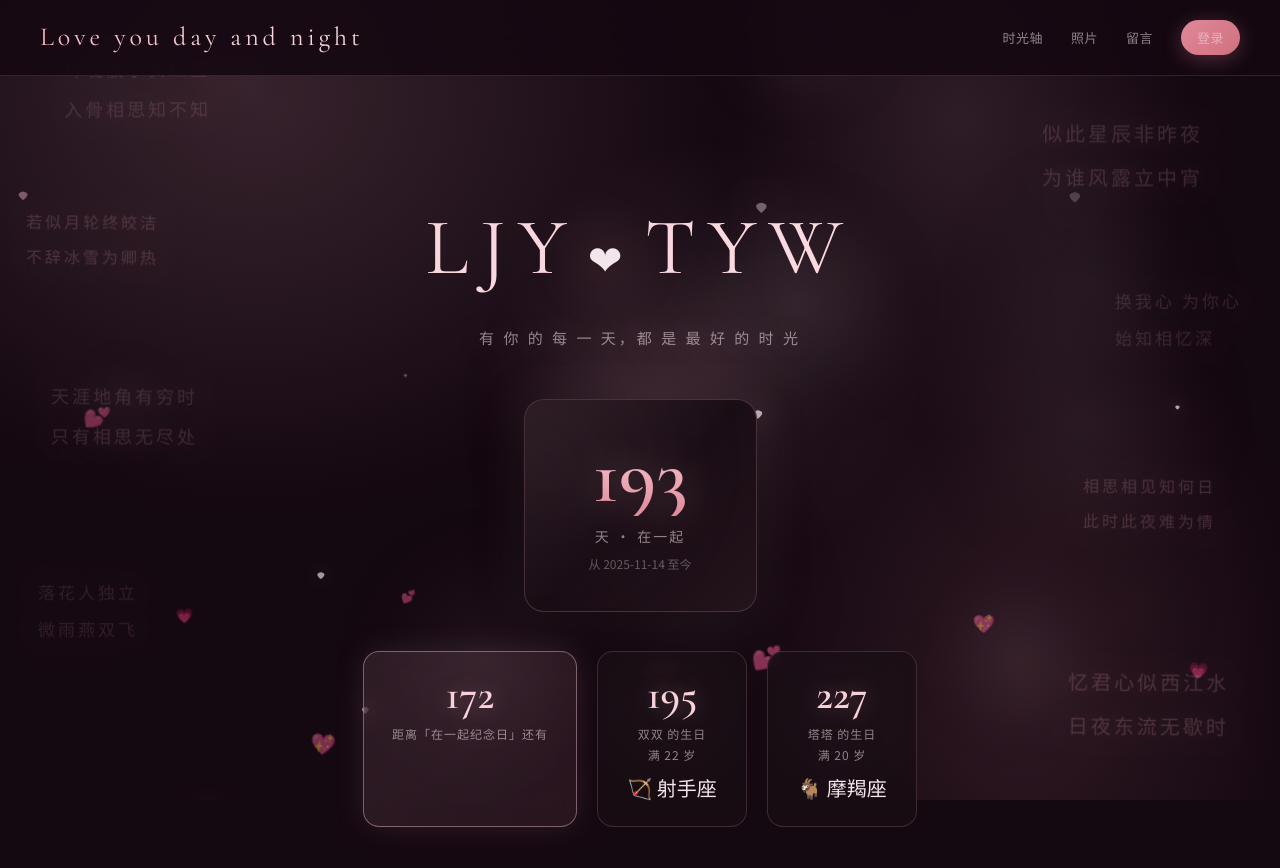
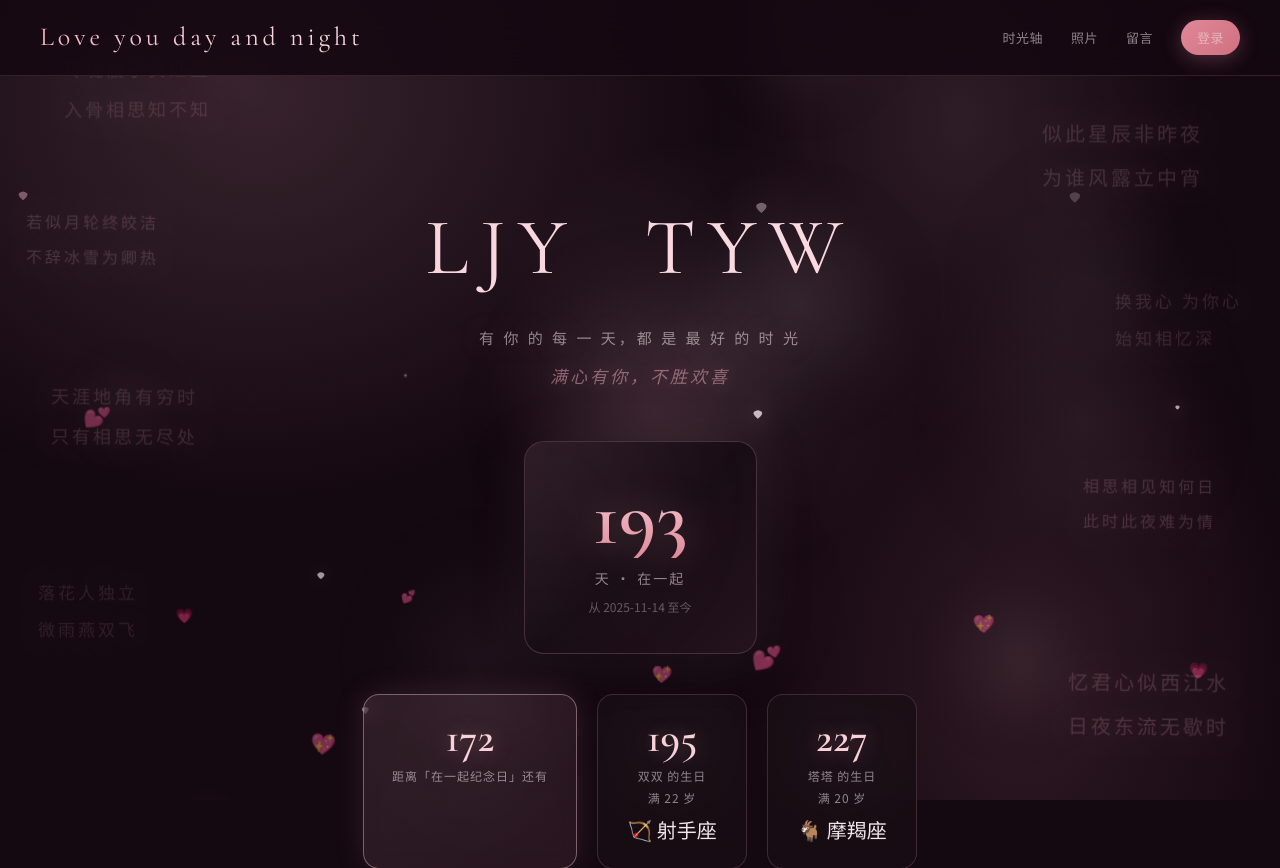
Before and after one commit to KAKCOH/ljy-love-tyw, a Flask app: page / in a window 1280 px wide. Shown: the top 868 px of the page. Run offline with Flask 3, Linux system fonts and the light colour scheme; data comes from the database, SQL or seed files in the repository; data that the repository does not hold is empty.

Commit message:
Enhance hero heart glow + add romantic whisper line

```diff
--- a/static/css/style.css
+++ b/static/css/style.css
@@ -314,8 +314,11 @@
     margin: 0 12px;
     animation: heartbeat 1.5s ease-in-out infinite;
     display: inline-block;
-    -webkit-text-fill-color: initial;
-    filter: drop-shadow(0 0 24px rgba(224, 136, 152, 0.7));
+    color: #FF69B4;
+    filter:
+        drop-shadow(0 0 12px rgba(255, 105, 180, 0.9))
+        drop-shadow(0 0 28px rgba(255, 135, 195, 0.6))
+        drop-shadow(0 0 50px rgba(255, 160, 210, 0.4));
 }
 @keyframes heartbeat {
     0%, 100% { transform: scale(1); }
@@ -328,8 +331,17 @@
     font-size: 15px;
     color: var(--text-dim);
     letter-spacing: 3px;
+    margin-bottom: 12px;
+    text-shadow: 0 0 30px rgba(240, 176, 190, 0.25);
+}
+.hero-whisper {
+    font-family: var(--serif);
+    font-size: 17px;
+    font-style: italic;
+    color: rgba(240, 176, 190, 0.50);
+    letter-spacing: 3px;
     margin-bottom: 48px;
-    text-shadow: 0 0 30px rgba(240, 176, 190, 0.25);
+    text-shadow: 0 0 20px rgba(240, 176, 190, 0.2);
 }
 
 /* ===== DAYS CARD ===== */
--- a/templates/index.html
+++ b/templates/index.html
@@ -64,6 +64,7 @@
         LJY<span class="hero-heart">❤</span>TYW
     </div>
     <p class="hero-subtitle">有 你 的 每 一 天，都 是 最 好 的 时 光</p>
+    <p class="hero-whisper">满心有你，不胜欢喜</p>
 
     <!-- 在一起天数 -->
     <div class="days-card">
```
